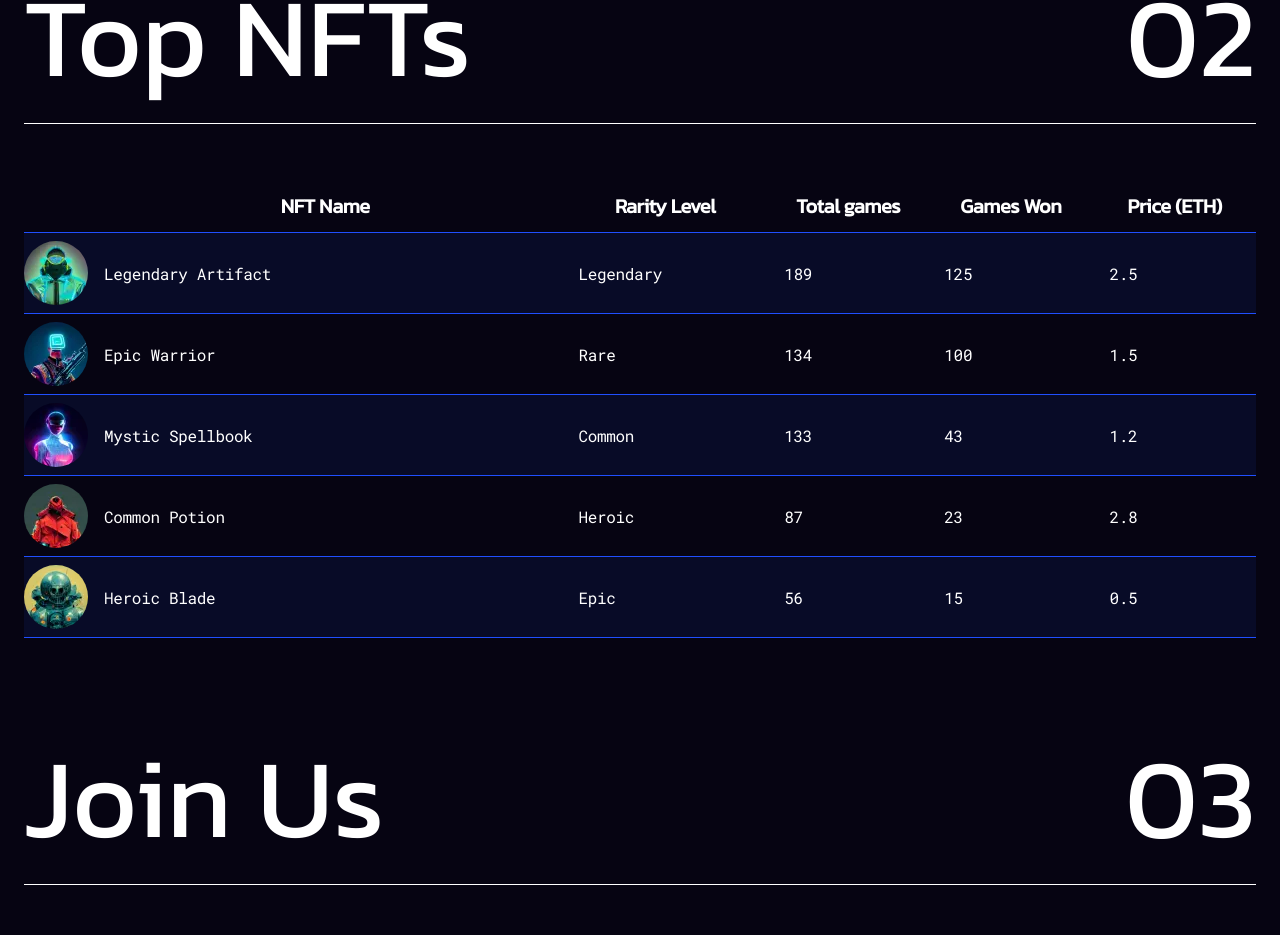
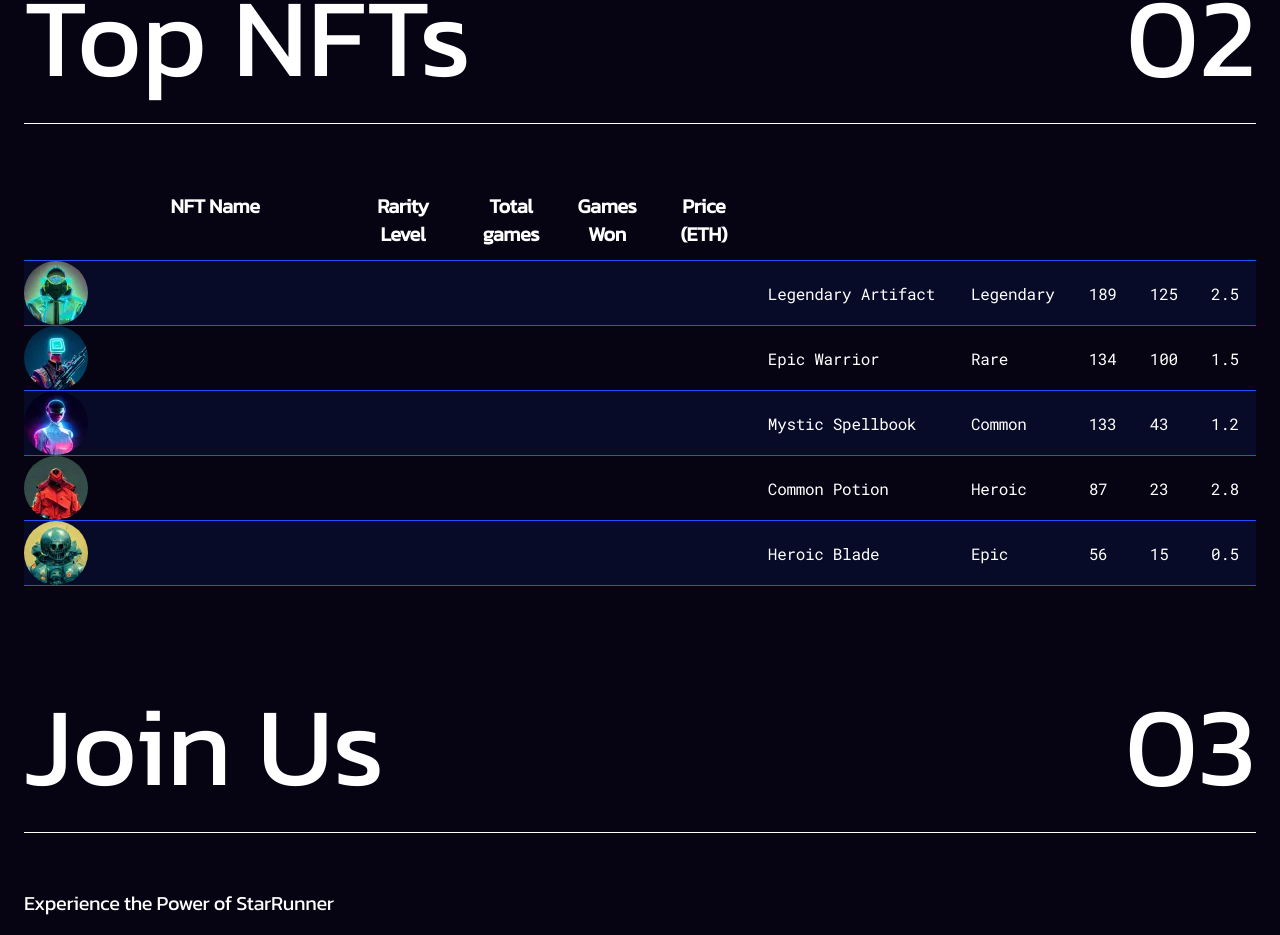
Before and after one commit to DaniilPopov0809/dexola-capm, a React (Vite) app: page / in a window 1280 px wide. Shown: the part 2031-2966 px from the top of the page. Built offline with nearby package versions, Linux system fonts and the light colour scheme; what google-libphonenumber would draw is missing.

Commit message:
Test table

```diff
--- a/src/components/UI/NftTable/NftTable.module.scss
+++ b/src/components/UI/NftTable/NftTable.module.scss
@@ -7,23 +7,23 @@
   border: none;
 }
 
-.table__head {
-  @media screen and (max-width: $mobileEnd) {
-    position: absolute;
-    width: 1px;
-    height: 1px;
-    padding: 0;
-    margin: -1px;
-    overflow: hidden;
-    clip: rect(0, 0, 0, 0);
-    white-space: nowrap;
-    border: 0;
-  }
+// .table__head {
+//   @media screen and (max-width: $mobileEnd) {
+//     position: absolute;
+//     width: 1px;
+//     height: 1px;
+//     padding: 0;
+//     margin: -1px;
+//     overflow: hidden;
+//     clip: rect(0, 0, 0, 0);
+//     white-space: nowrap;
+//     border: 0;
+//   }
 
-  @media screen and (min-width: $tablet) and (max-width: $tabletEnd) {
-    vertical-align: top;
-  }
-}
+//   @media screen and (min-width: $tablet) and (max-width: $tabletEnd) {
+//     vertical-align: top;
+//   }
+// }
 
 .table__headRow {
   display: grid;
--- a/src/components/UI/NftTableRow/NftTableRow.module.scss
+++ b/src/components/UI/NftTableRow/NftTableRow.module.scss
@@ -1,31 +1,31 @@
 @import "../../../styles/common/variables";
 
 .row {
-  display: grid;
+  // display: grid;
 
-  padding: 16px 24px;
+  // padding: 16px 24px;
 
-  grid-template-areas:
-    "name name price"
-    "avatar level level"
-    "avatar games games"
-    "avatar win win";
-  grid-template-columns: 80px 1fr 1fr;
-  grid-template-rows: auto;
+  // grid-template-areas:
+  //   "name name price"
+  //   "avatar level level"
+  //   "avatar games games"
+  //   "avatar win win";
+  // grid-template-columns: 80px 1fr 1fr;
+  // grid-template-rows: auto;
 
-  @media screen and (min-width: $tablet) {
-    padding: 8px 0;
+  // @media screen and (min-width: $tablet) {
+  //   padding: 8px 0;
 
-    grid-template-areas: "avatar name level games win price";
+  //   grid-template-areas: "avatar name level games win price";
 
-    grid-template-columns: 64px 1fr 16.7% 13% 13.4% 13.2%;
-    grid-template-rows: auto;
-  }
+  //   grid-template-columns: 64px 1fr 16.7% 13% 13.4% 13.2%;
+  //   grid-template-rows: auto;
+  // }
 
-  @media screen and (min-width: $desktop) {
-    grid-template-columns: 64px 1fr 15% 14.5% 14.2% 13.6%;
-    grid-template-rows: auto;
-  }
+  // @media screen and (min-width: $desktop) {
+  //   grid-template-columns: 64px 1fr 15% 14.5% 14.2% 13.6%;
+  //   grid-template-rows: auto;
+  // }
 
   &:nth-child(odd) {
     background-color: $accentRowColor;
@@ -42,8 +42,8 @@
 }
 
 .row__cell {
-  display: flex;
-  justify-content: space-between;
+  // display: flex;
+  // justify-content: space-between;
   @media screen and (min-width: $tablet) {
     padding: 11px 16px;
     align-items: center;
```
